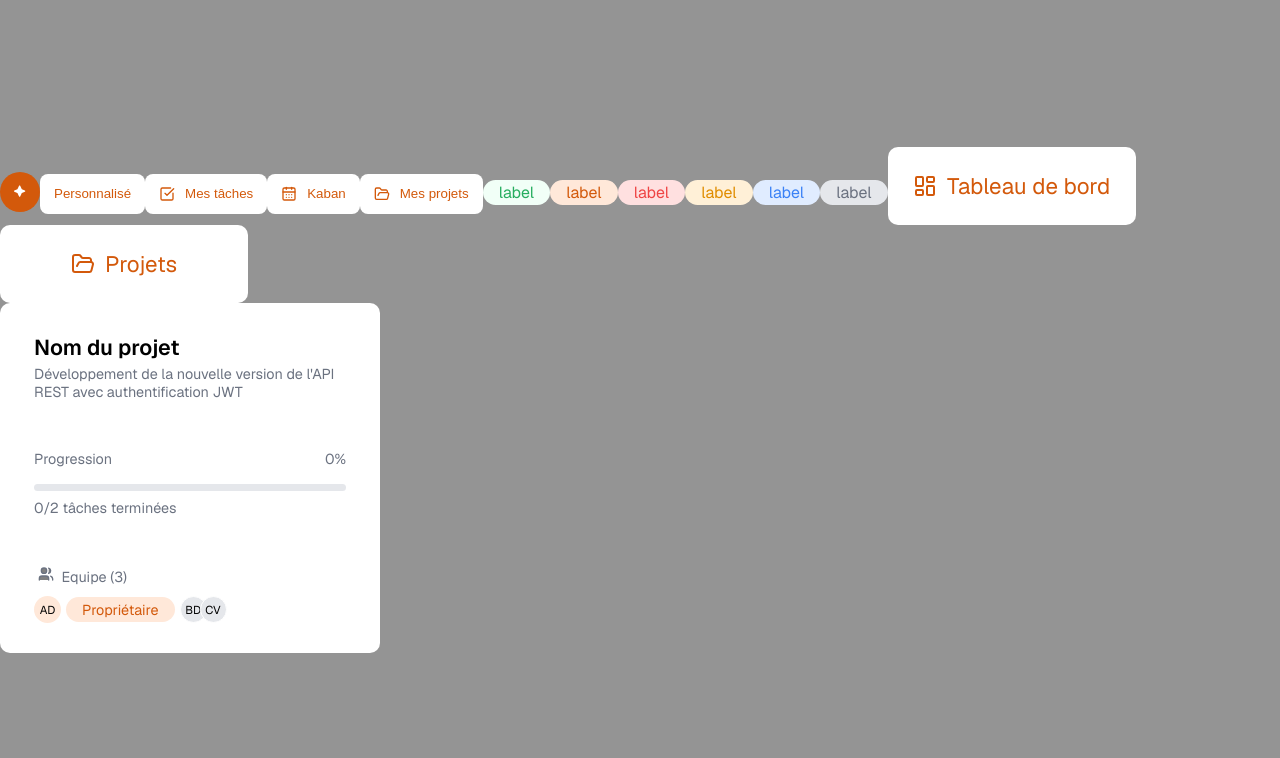
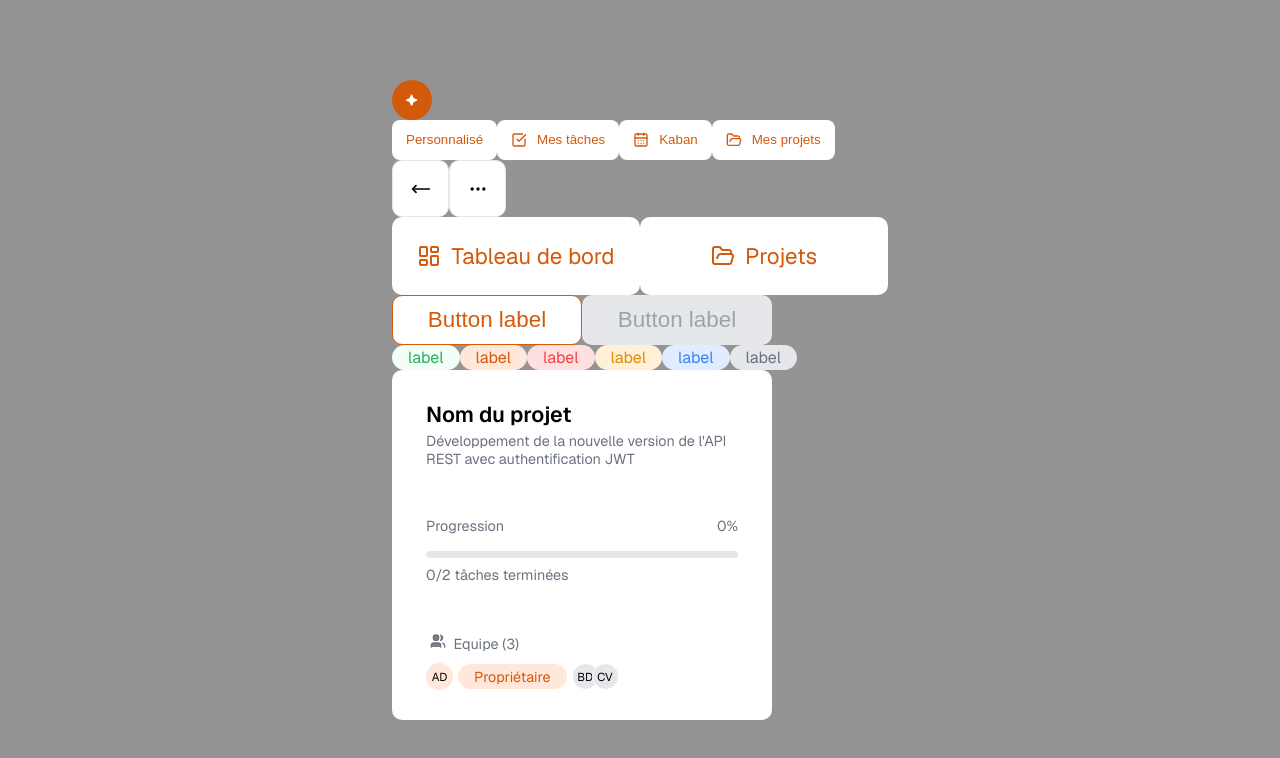
Before and after one commit to Ace4teaM/OCR-Abricot, a Next.js app: page / in a window 1280 px wide. Shown: the top 758 px of the page. Built offline with nearby package versions, Linux system fonts and the light colour scheme.

Commit message:
Ajout de Button et IconButton

```diff
--- a/src/app/page.js
+++ b/src/app/page.js
@@ -1,5 +1,5 @@
 import styles from "./page.module.css";
-import {IAButton, ChipButton, MenuItemButton} from "@/components/Buttons";
+import {IAButton, ChipButton, MenuItemButton, IconButton, Button} from "@/components/Buttons";
 import {TagLabel} from "@/components/Labels";
 import {ProjectCard} from "@/components/Cards";
 
@@ -7,19 +7,35 @@ export default function Home() {
   return (
     <div className={styles.page}>
       <main className={styles.main}>
+        <div>
           <IAButton></IAButton>
+        </div>
+        <div>
           <ChipButton>Personnalisé</ChipButton>
           <ChipButton type="task">Mes tâches</ChipButton>
           <ChipButton type="kaban">Kaban</ChipButton>
           <ChipButton type="project">Mes projets</ChipButton>
+        </div>
+        <div>
+          <IconButton iconName="<-"></IconButton>
+          <IconButton iconName="..."></IconButton>
+        </div>
+        <div>
+          <MenuItemButton></MenuItemButton>
+          <MenuItemButton iconName="project">Projets</MenuItemButton>
+        </div>
+        <div>
+          <Button>Button label</Button>
+          <Button disabled={true}>Button label</Button>
+        </div>
+        <div>
           <TagLabel color="green"></TagLabel>
           <TagLabel color="orange"></TagLabel>
           <TagLabel color="red"></TagLabel>
           <TagLabel color="yellow"></TagLabel>
           <TagLabel color="blue"></TagLabel>
           <TagLabel color="gray"></TagLabel>
-        <MenuItemButton></MenuItemButton>
-        <MenuItemButton iconName="project">Projets</MenuItemButton>
+        </div>
         <ProjectCard></ProjectCard>
       </main>
     </div>
--- a/src/components/Buttons/BaseButton/BaseButton.jsx
+++ b/src/components/Buttons/BaseButton/BaseButton.jsx
@@ -11,7 +11,7 @@ const BaseButton = ({
 }) => {
 
   return (
-    <button className={`${styles.container} ${className}`}>
+    <button className={`${styles.container} ${className}`} {...props}>
       {children}
     </button>
   );
--- /dev/null
+++ b/src/components/Buttons/Button/Button.jsx
@@ -0,0 +1,19 @@
+import { memo } from 'react';
+import styles from './Button.module.css';
+import {BaseButton} from '@/components/Buttons'
+
+const Button = ({
+  className = "",
+  children = "Label",
+  ...props
+}) => {
+
+  return (
+    <BaseButton
+      className={`${styles.container} ${className}`}
+      {...props}
+    >{children}</BaseButton>
+  );
+};
+
+export default memo(Button);
--- /dev/null
+++ b/src/components/Buttons/Button/Button.module.css
@@ -0,0 +1,36 @@
+.container
+{
+    position: relative;
+    width: 190px;
+    height: 50px;
+    background-color: white;
+    color: #D3590B;
+    border: 1px solid #D3590B;
+    border-radius: 10px;
+    display: inline-flex;
+    justify-content: center;
+    align-items: center;
+    overflow: hidden;
+    cursor: pointer;
+    user-select: none;
+    font-size: 1.4em;
+}
+
+.container:hover
+{
+    background-color: #0F0F0F;
+    color: white;
+    border: none;
+}
+
+.container:disabled
+{
+    background-color: #E5E7EB !important;
+    color: #9CA3AF !important;
+    border: none;
+}
+
+.container:disabled:hover
+{
+    background-color: #1F1F1F !important;
+}
--- /dev/null
+++ b/src/components/Buttons/Button/index.js
@@ -0,0 +1 @@
+export { default } from "./Button";
--- /dev/null
+++ b/src/components/Buttons/IconButton/IconButton.jsx
@@ -0,0 +1,27 @@
+import { memo } from 'react';
+import styles from './IconButton.module.css';
+import * as Icons from "lucide-react";
+import {MoveLeft, Ellipsis} from "lucide-react";
+
+const IconButton = ({
+  className = "",
+  iconName = "Ellipsis",
+  ...props
+}) => {
+
+  const iconsPredefined = {
+    "<-": MoveLeft,
+    "...": Ellipsis,
+  };
+
+  const Icon = iconsPredefined[iconName] || Icons[iconName];
+
+  return (
+    <span
+      className={`${styles.container} ${className}`}
+      {...props}
+    >{Icon && <Icon className={styles.icon} />}</span>
+  );
+};
+
+export default memo(IconButton);
--- /dev/null
+++ b/src/components/Buttons/IconButton/IconButton.module.css
@@ -0,0 +1,28 @@
+.container
+{
+    position: relative;
+    width: 57px;
+    height: 57px;
+    background-color: #FFFFFF;
+    color: black;
+    border-radius: 10px;
+    border: 1px solid #E5E7EB;
+    display: inline-flex;
+    justify-content: center;
+    align-items: center;
+    overflow: hidden;
+    cursor: pointer;
+    user-select: none;
+    font-size: 1.4em;
+}
+
+.container:hover
+{
+    border-color: #D3590B;
+    color: #D3590B;
+}
+
+.icon{
+    width: 20px;
+    height: 20px;
+}
--- /dev/null
+++ b/src/components/Buttons/IconButton/index.js
@@ -0,0 +1 @@
+export { default } from "./IconButton";
--- a/src/components/Buttons/index.js
+++ b/src/components/Buttons/index.js
@@ -1,5 +1,7 @@
 export { default as BaseButton } from "./BaseButton";
+export { default as Button } from "./Button";
 export { default as IAButton } from "./IAButton";
 export { default as ChipButton } from "./ChipButton";
 export { default as UserButton } from "./UserButton";
 export { default as MenuItemButton } from "./MenuItemButton";
+export { default as IconButton } from "./IconButton";
```
Lines whose indentation alone changed are shown as unchanged.
